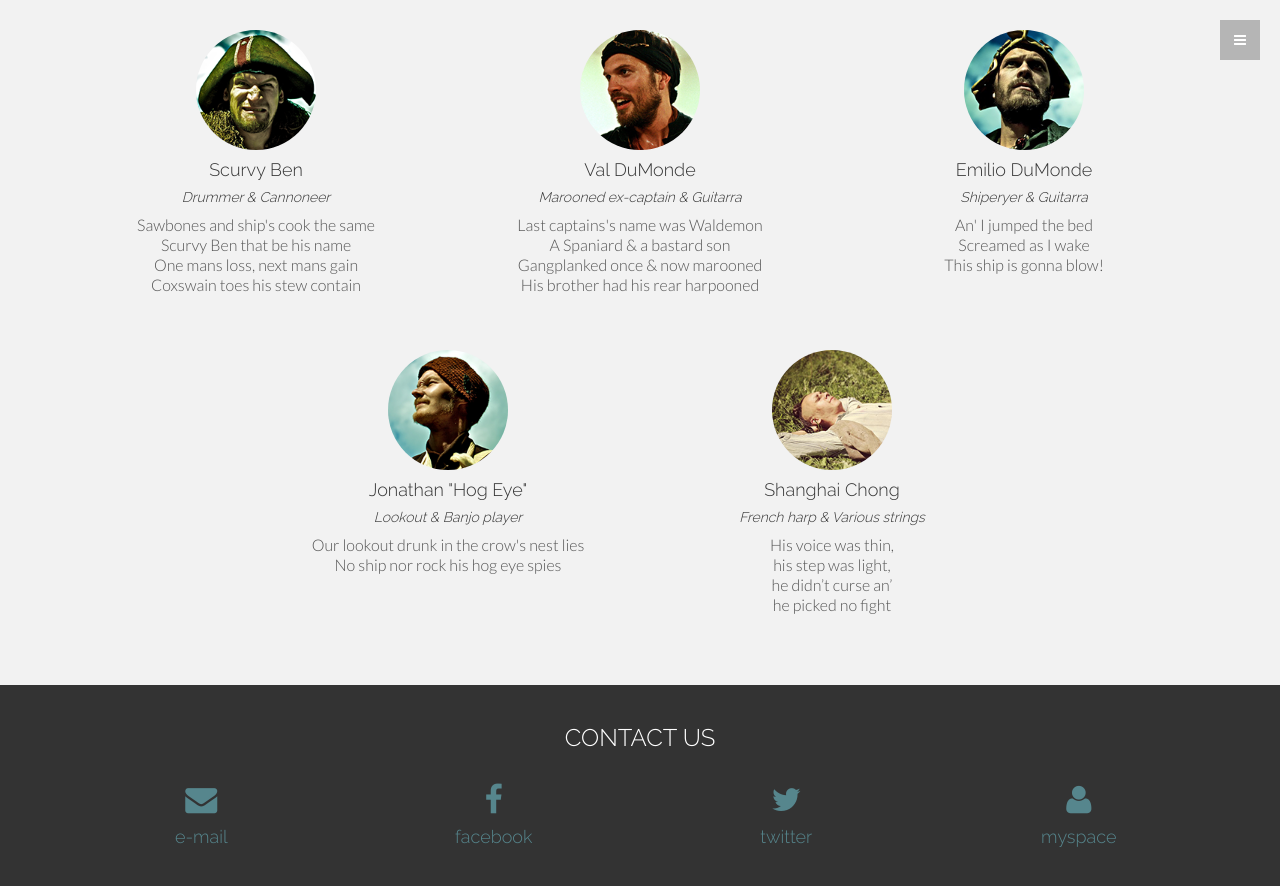
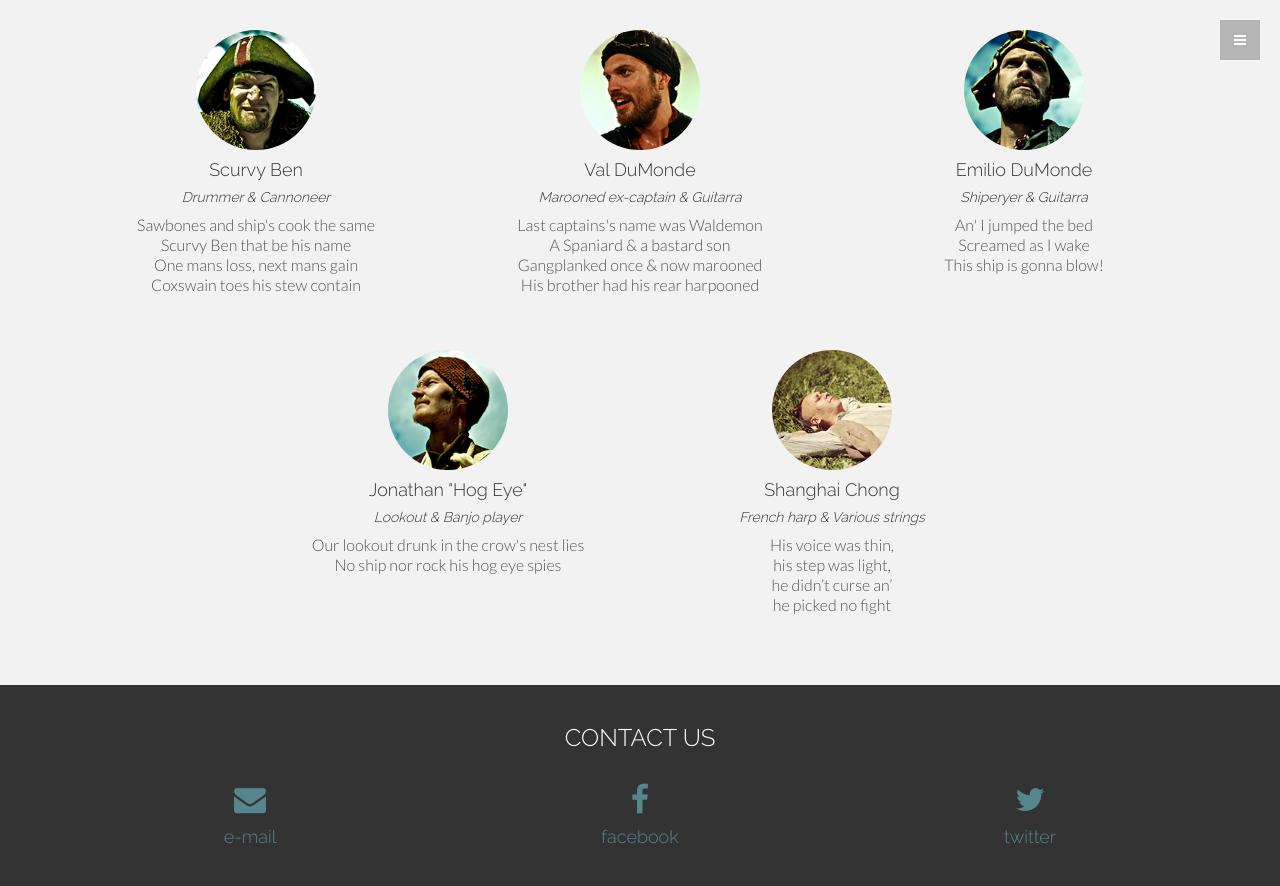
Before and after one commit to danielwerthen/yebanished, a Jekyll site: the page built from index.html, in a window 1280 px wide and 900 px high, scrolled down 3900 px. Shown: the top 886 px of the window. Built offline with Jekyll 4.4.1, drawn with Linux system fonts in a browser that asks for light colours.

Commit message:
Update index.html
Removed myspace

```diff
--- a/index.html
+++ b/index.html
@@ -141,25 +141,20 @@ title: Ye Banished Privateers
     <div class="row">
       <h3>CONTACT US</h3>
       <br>
-      <div class="col-sm-3">
+      <div class="col-sm-4">
         <a href="mailto:yebanishedprivateers@gmail.com"><i class="fa fa-envelope fa-2x"></i>
           <h4>e-mail</h4></a>
         <br>
       </div>
-      <div class="col-sm-3">
+      <div class="col-sm-4">
         <a href="http://www.facebook.com/YeBanishedPrivateers"><i class="fa fa-facebook fa-2x"></i>
           <h4>facebook</h4></a>
         <br>
       </div>
-      <div class="col-sm-3">
+      <div class="col-sm-4">
         <a href="http://twitter.com/yebanished">
           <i class="fa fa-twitter fa-2x"></i>
           <h4>twitter</h4></a>
-        <br>
-      </div>
-      <div class="col-sm-3">
-        <a href="http://www.myspace.com/yebanishedprivateers"><i class="fa fa-user fa-2x"></i>
-          <h4>myspace</h4></a>
         <br>
       </div>
     </div>
```
